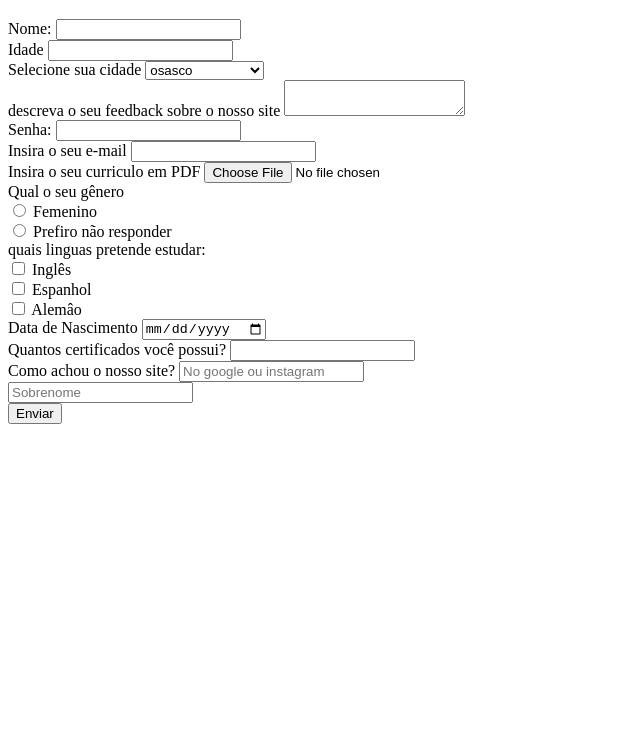
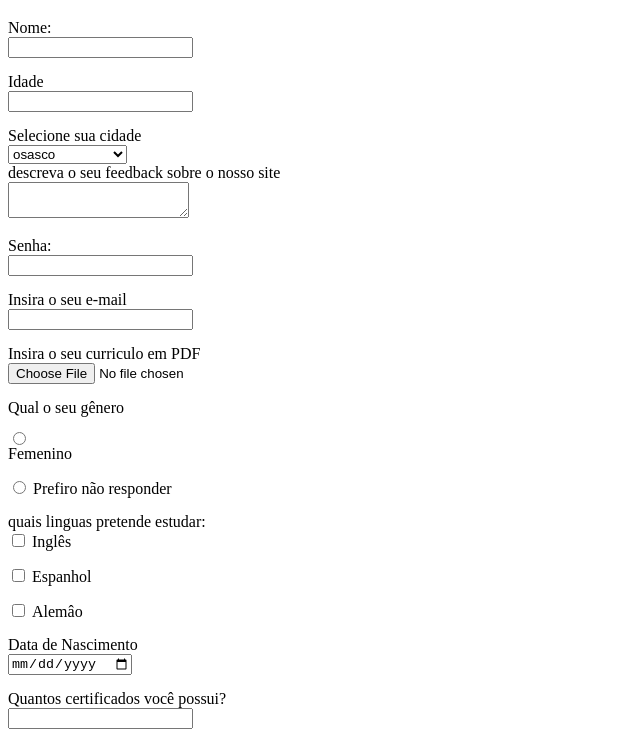
Before and after one commit to leonardopchaves1-beep/htmlcss, a plain HTML site: page aula05-formulario/index.html in a window 1280 px wide. Shown: the part 61-800 px from the top of the page, without its empty margins (0-640 px from the left). Drawn offline with Linux system fonts and the light colour scheme.

Commit message:
Atualizando

```diff
--- a/aula05-formulario/index.html
+++ b/aula05-formulario/index.html
@@ -5,7 +5,7 @@
     <meta charset="UTF-8">
     <meta name="viewport" content="width=device-width, initial-scale=1.0">
     <title>Formulários</title>
-    <link rel="stylesheet" href="css/style.csss" />
+    <link rel="stylesheet" href="css/style.css" />
 </head>
 
 <body>
```
